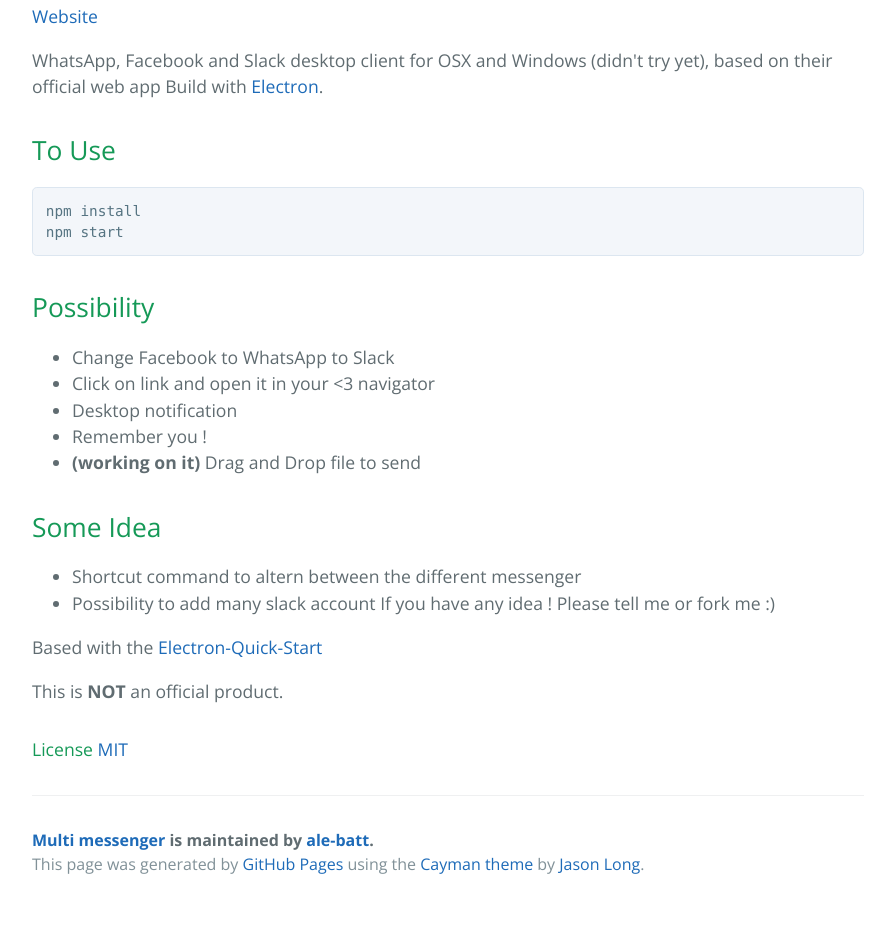
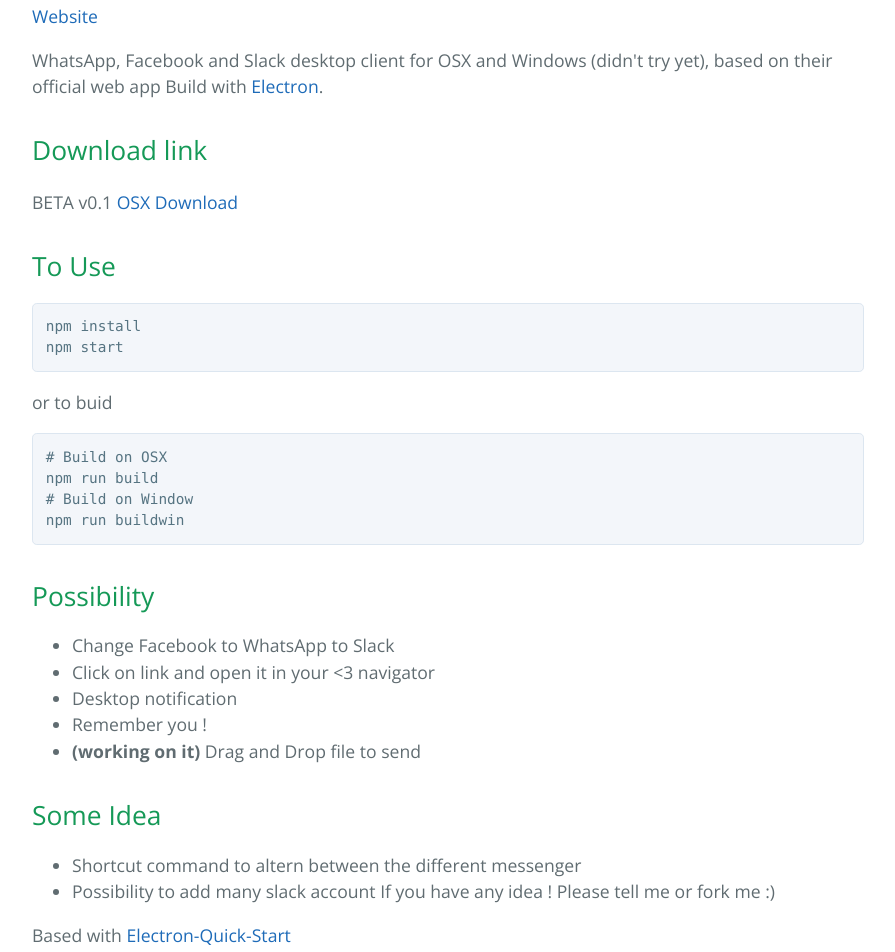
Before and after one commit to albttx/multi_messenger, a plain HTML site: page index.html in a window 1280 px wide. Shown: the part 598-1550 px from the top of the page, without its empty margins (192-1087 px from the left). Before the commit the page ends 1506 px from the top, so only its background shows below. Drawn offline with nearby package versions, Linux system fonts and the light colour scheme.

```diff
--- a/index.html
+++ b/index.html
@@ -32,10 +32,24 @@
 <p>WhatsApp, Facebook and Slack desktop client for OSX and Windows (didn't try yet), based on their official web app Build with <a href="http://electron.atom.io/">Electron</a>.  </p>
 
 <h2>
+<a id="download-link" class="anchor" href="#download-link" aria-hidden="true"><span class="octicon octicon-link"></span></a>Download link</h2>
+
+<p>BETA v0.1
+<a href="https://github.com/ale-batt/multi_messenger/releases/download/v0.1/Multi_Messenger.app.zip">OSX Download </a></p>
+
+<h2>
 <a id="to-use" class="anchor" href="#to-use" aria-hidden="true"><span class="octicon octicon-link"></span></a>To Use</h2>
 
 <pre><code>npm install
 npm start
+</code></pre>
+
+<p>or to buid</p>
+
+<pre><code># Build on OSX
+npm run build
+# Build on Window
+npm run buildwin
 </code></pre>
 
 <h2>
@@ -59,7 +73,7 @@
 If you have any idea ! Please tell me or fork me :)</li>
 </ul>
 
-<p>Based with the <a href="https://github.com/atom/electron-quick-start">Electron-Quick-Start</a></p>
+<p>Based with <a href="https://github.com/atom/electron-quick-start">Electron-Quick-Start</a></p>
 
 <p>This is <strong>NOT</strong> an official product.</p>
 
```
Also changed, not shown: params.json (+1 -1 lines).
